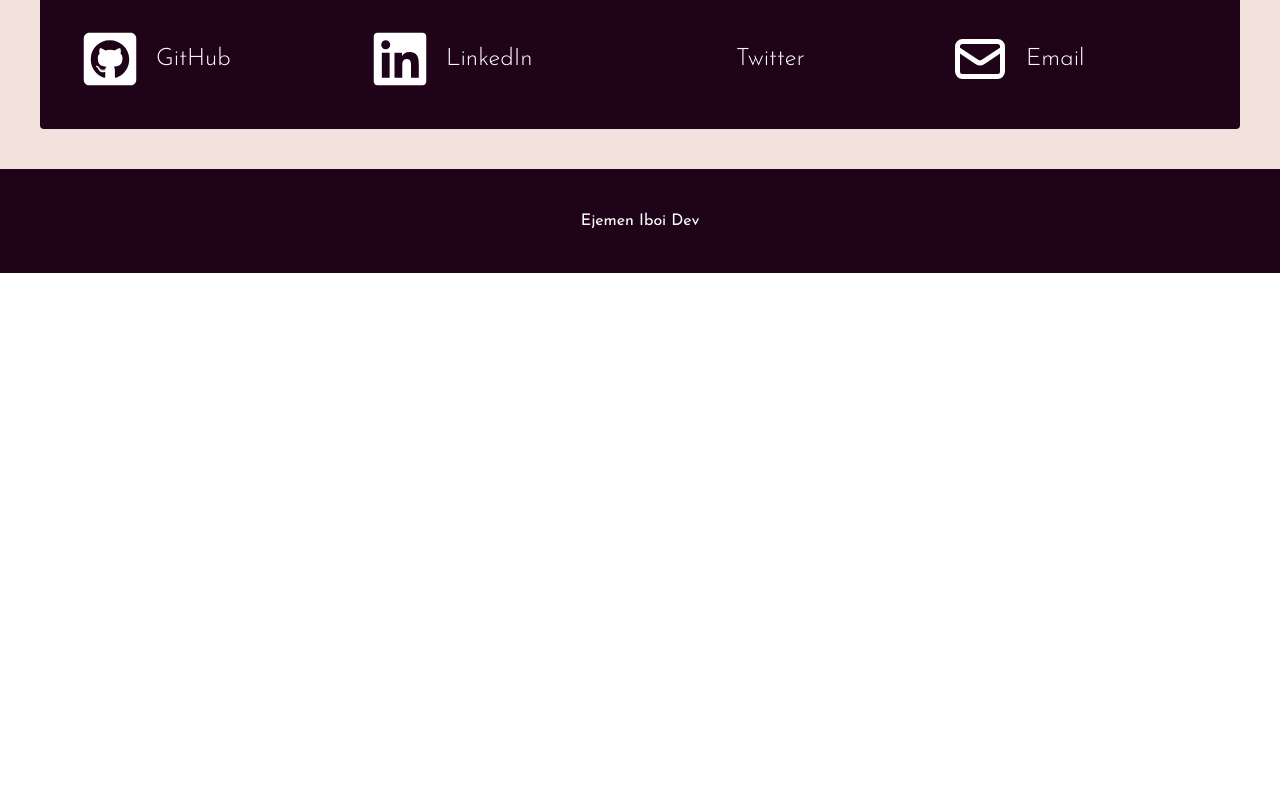
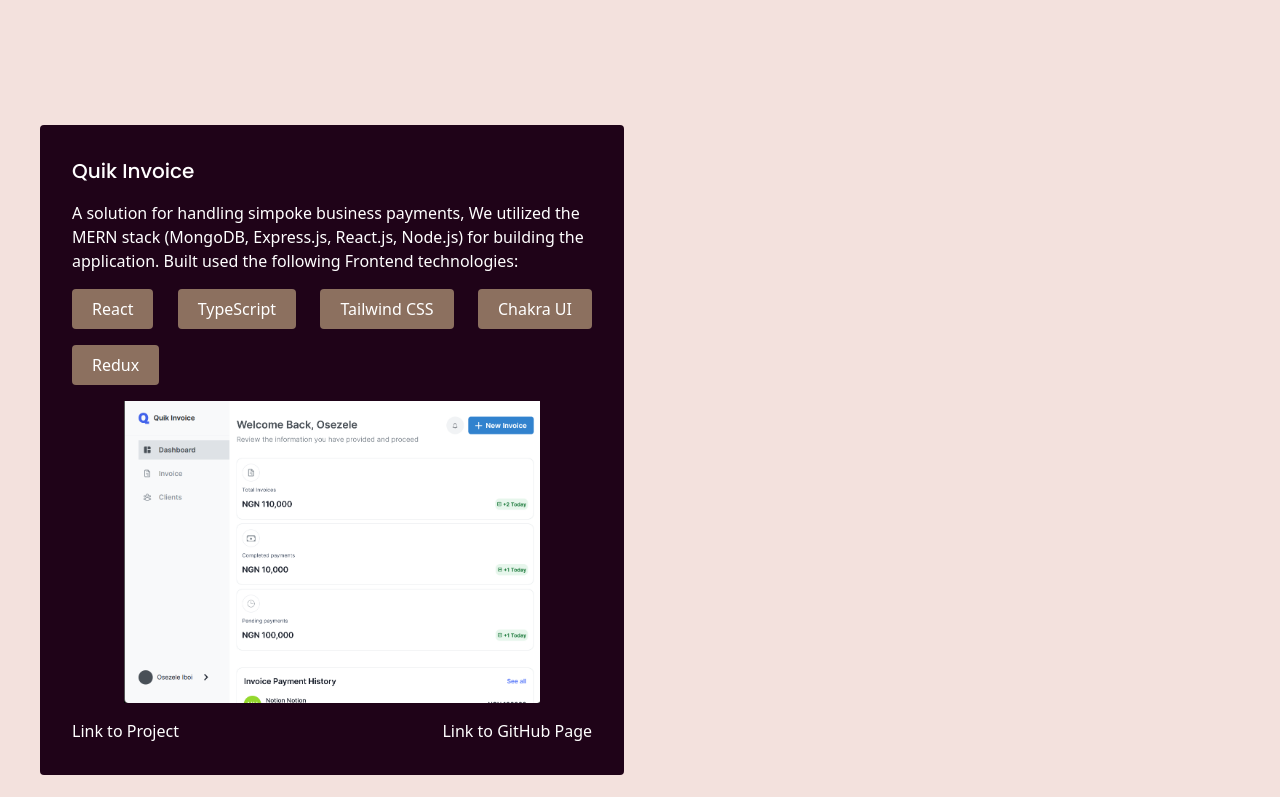
Before and after one commit to AJ1732/hngx-portfolio, a React (Vite) app: page / in a window 1280 px wide. Shown: the part 6623-7420 px from the top of the page. Before the commit the page ends 6896 px from the top, so only its background shows below. Built offline with nearby package versions, Linux system fonts and the light colour scheme; some icons are missing; a web font is replaced by a local one.

Commit message:
added collobaration section

```diff
--- a/src/components/Pages.jsx
+++ b/src/components/Pages.jsx
@@ -4,6 +4,7 @@ import AboutMe from './Sections/AboutMe'
 import Projects from './Sections/Projects'
 import Certificates from './Sections/Certificates'
 import Contact from './Sections/Contact'
+import Collaborations from './Sections/Collaborations'
 
 
 const Pages = () => {
@@ -13,6 +14,7 @@ const Pages = () => {
       <AboutMe />
       <Projects />
       <Certificates />
+      <Collaborations />
       <Contact />
     </>
   )
--- a/src/components/Sections/AboutMe.jsx
+++ b/src/components/Sections/AboutMe.jsx
@@ -33,8 +33,8 @@ const AboutMe = () => {
         <h2 className='font-light text-2xl self-start'>Skills</h2>
         <ul className='w-full flex flex-wrap justify-between items-center gap-6 text-white'>
           {skills.map(skill => (
-            <li>
-              <Div key={skill} skill={skill} />
+            <li key={skill}>
+              <Div skill={skill} />
             </li>
           ))}
         </ul>
--- /dev/null
+++ b/src/components/Sections/Collaborations.jsx
@@ -0,0 +1,44 @@
+import React from 'react'
+import quikInvoice  from '../../assets/quikInvoice.png'
+import Div from '../Parts/Div'
+
+const Collaborations = () => {
+  return (
+    <section className='min-h-screen pt-24 px-10 flex flex-col gap-10'>
+      <h2 className='font-light text-4xl'>Collaborations</h2>
+
+      <div className='text-white columns-md gap-8 w-full max-w-full mx-auto my-20 '>
+        <article className='flex flex-col gap-4 justify-start items-center bg-dark-brown rounded p-8 | h-fit | break-inside-avoid mb-8'>
+          <h2 className='font-poppins font-medium self-start sm:text-xl'>Quik Invoice</h2>
+          <p className='font-extralight'>A solution for handling simpoke business payments, We utilized the MERN stack (MongoDB, Express.js, React.js, Node.js) for building the application.  Built used the following Frontend technologies: </p>
+          <ul className='w-full flex flex-wrap justify-between items-center gap-4 text-white'>
+            <Div skill={'React'} />
+            <Div skill={'TypeScript'} />
+            <Div skill={'Tailwind CSS'} />
+            <Div skill={'Chakra UI'} />
+            <Div skill={'Redux'} />
+          </ul>
+          <figure>
+            <img
+                src={quikInvoice}
+                className='w-4/5 m-auto'
+                alt="Project Image" />
+          </figure>
+          <div className='w-full flex justify-between items-center'>
+            <a
+              className='self-start font-light hover:text-light-brown'
+              href="https://quickinvoice.vercel.app/" target='_blank'>Link to Project</a>
+            <a
+              className='self-start font-light hover:text-light-brown'
+              href="https://github.com/Dotunoflagos/stutern_hackathon" target='_blank'>Link to GitHub Page</a>
+
+          </div>
+        </article>
+      </div>
+
+
+    </section>
+  )
+}
+
+export default Collaborations
```
Also changed, not shown: src/assets/quikInvoice.png (added).
